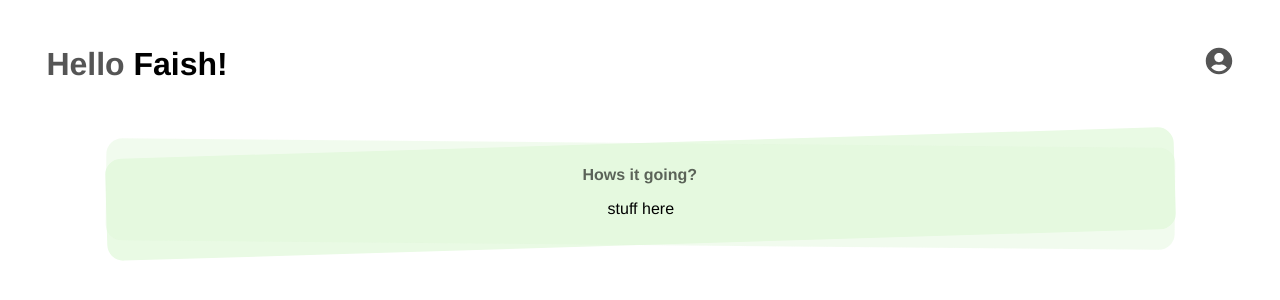
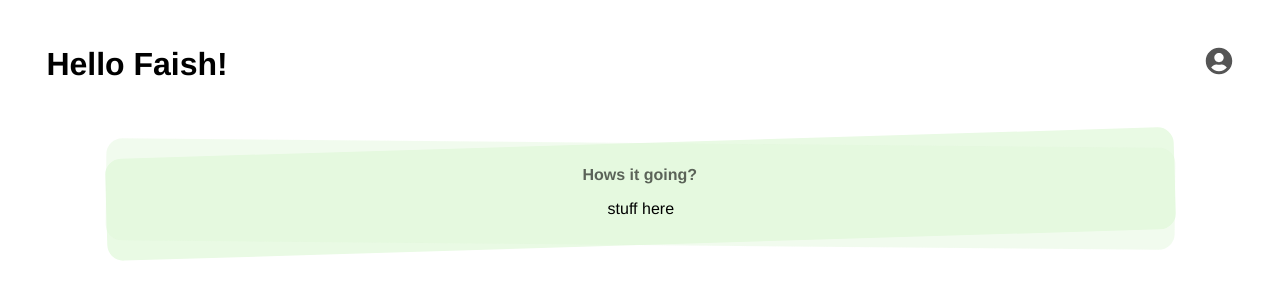
Before and after one commit to Danish-H/open-health-tracker, a React (Create React App) app: page / in a window 1280 px wide. Shown: the top 300 px of the page. Built offline with nearby package versions, Linux system fonts and the light colour scheme.

Commit message:
make the header a component

```diff
--- a/src/App.js
+++ b/src/App.js
@@ -1,13 +1,11 @@
   import './App.css';
   import Card from './Components/card'
+  import Header from './Components/header'
 
   function App() {
     return (
-        <div id="root">
-        <div id="header">
-          <h1><span class="gray">Hello</span> Faish!</h1>
-          <img id="profile" src="profile.svg" alt="profile"></img>
-        </div>
+      <div id="root">
+        <Header name="Faish" pfp="profile.svg"/>
         <Card color="#e9fae4" bgcolor="#DDF6D7" title="Hows it going?">
           <p>stuff here</p>
         </Card>
--- /dev/null
+++ b/src/Components/header.css
@@ -0,0 +1,8 @@
+#profile {
+    float: right;
+    display: inline;
+  }
+
+#header h1 {
+display: inline;
+}
--- /dev/null
+++ b/src/Components/header.js
@@ -0,0 +1,13 @@
+import { Component } from 'react'
+import './header.css'
+
+export default class Header extends Component {
+    render() {
+        return (
+            <div id="header">
+                <h1><span class="gray">Hello</span> {this.props.name}!</h1>
+                <img id="profile" src={this.props.pfp} alt="profile"/>
+            </div>
+        )
+    }
+}
--- a/src/index.css
+++ b/src/index.css
@@ -1,17 +1,4 @@
-.gray {
-  color: #555555;
-}
-
 body {
   font-family: Helvetica, Arial, sans-serif;
   padding: 3%;
 }
-
-#profile {
-  float: right;
-  display: inline;
-}
-
-#header h1 {
-  display: inline;
-}
```
